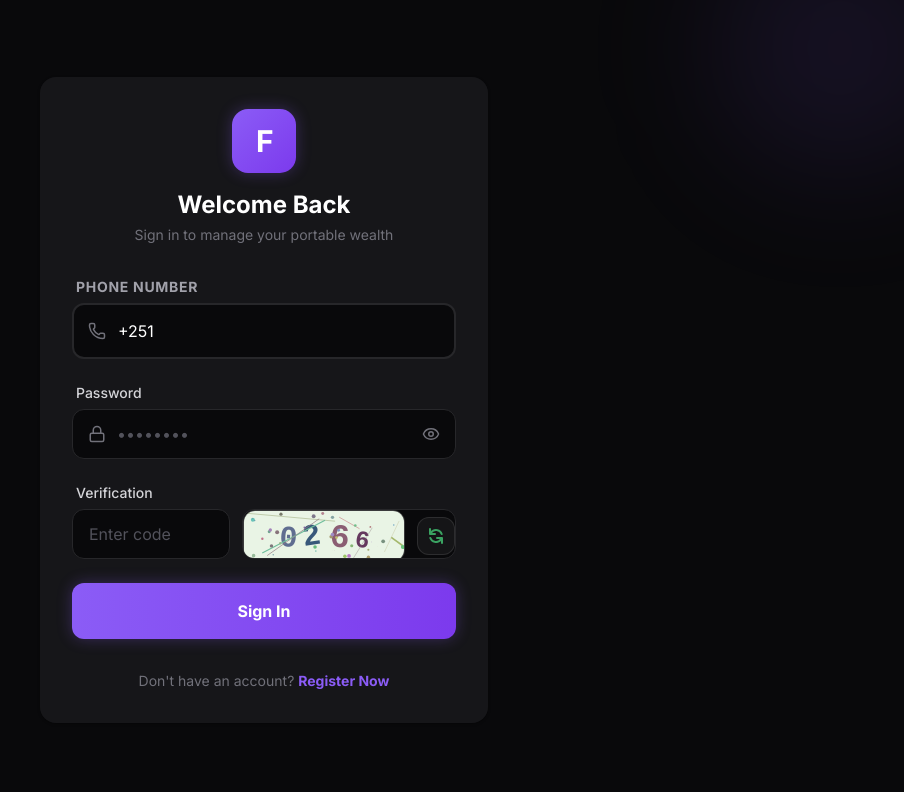
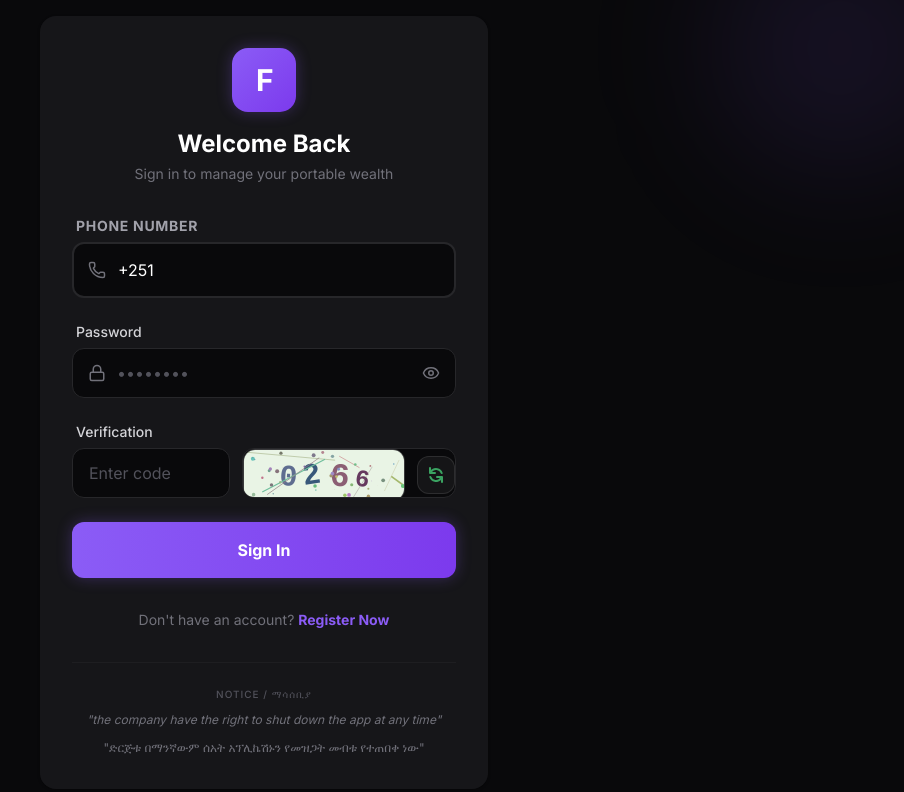
Before and after one commit to jabezinu/foxriver, a React (Vite) app in the folder client/: page /login in a window 1280 px wide. Shown: the top 792 px of the page, without its empty margins (376-1280 px from the left). Built offline with nearby package versions, Linux system fonts and the light colour scheme; no server answers.

Commit message:
notice message

```diff
--- a/client/src/pages/Login.jsx
+++ b/client/src/pages/Login.jsx
@@ -153,6 +153,16 @@ export default function Login() {
                         {t('auth.registerNow')}
                     </Link>
                 </p>
+
+                <div className="mt-8 pt-6 border-t border-zinc-800/50 text-center space-y-2">
+                    <p className="text-[10px] uppercase tracking-widest text-zinc-600 font-medium">Notice / ማሳሰቢያ</p>
+                    <p className="text-xs text-zinc-500 leading-relaxed italic">
+                        "the company have the right to shut down the app at any time"
+                    </p>
+                    <p className="text-xs text-zinc-500 leading-relaxed Amharic-font">
+                        "ድርጅቱ በማንኛውም ሰአት አፕሊኬሽኑን የመዝጋት መብቱ የተጠበቀ ነው"
+                    </p>
+                </div>
             </Card>
         </div>
     );
--- a/client/src/pages/Register.jsx
+++ b/client/src/pages/Register.jsx
@@ -190,6 +190,16 @@ export default function Register() {
                         Sign In
                     </Link>
                 </p>
+
+                <div className="mt-8 pt-6 border-t border-zinc-800/50 text-center space-y-2">
+                    <p className="text-[10px] uppercase tracking-widest text-zinc-600 font-medium">Notice / ማሳሰቢያ</p>
+                    <p className="text-xs text-zinc-500 leading-relaxed italic">
+                        "the company have the right to shut down the app at any time"
+                    </p>
+                    <p className="text-xs text-zinc-500 leading-relaxed Amharic-font">
+                        "ድርጅቱ በማንኛውም ሰአት አፕሊኬሽኑን የመዝጋት መብቱ የተጠበቀ ነው"
+                    </p>
+                </div>
             </Card>
         </div>
     );
```
